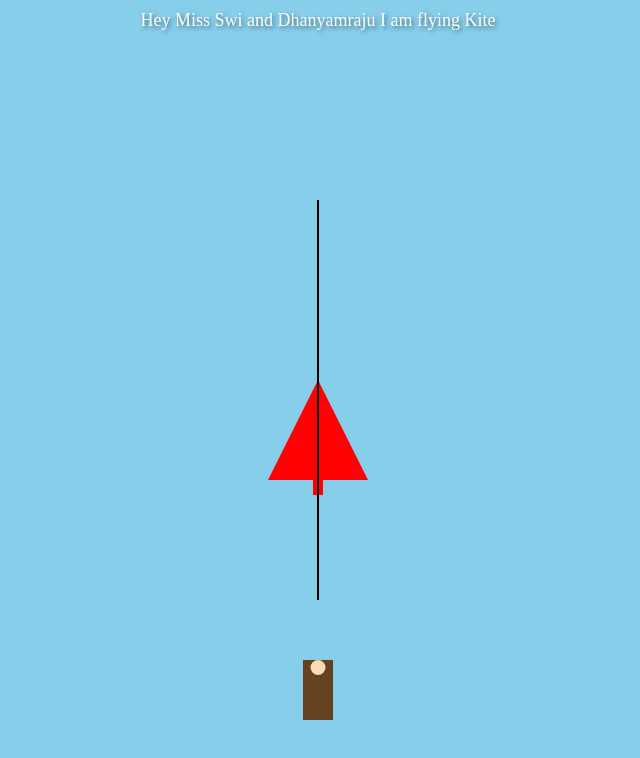
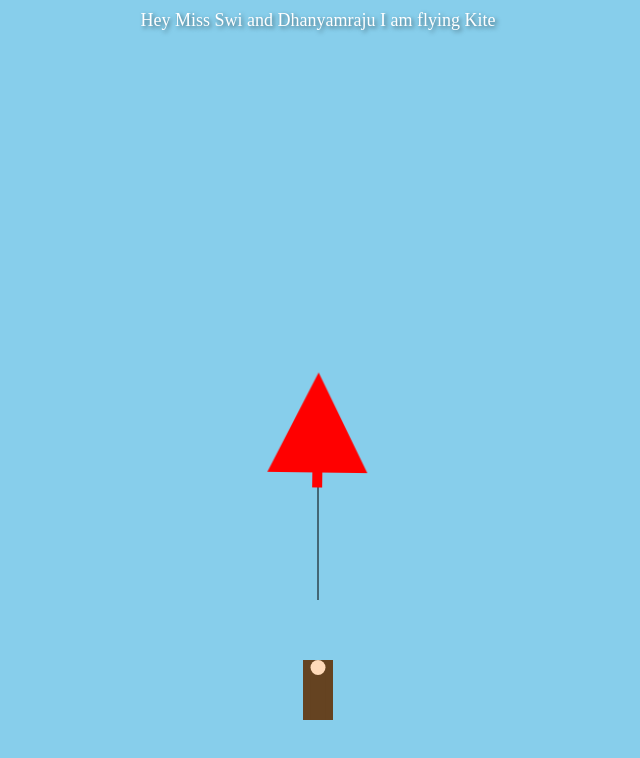
Before and after one commit to xenon1919/Kite-Flying, a plain HTML site: page index.html in a window 1280 px wide. Shown: the whole page, without its empty margins (322-962 px from the left). Drawn offline with Linux system fonts and the light colour scheme.

Commit message:
Update index.html

```diff
--- a/index.html
+++ b/index.html
@@ -59,14 +59,14 @@
             bottom: 10%;
             left: 50%;
             transform: translateX(-50%);
-            width: 30px; /* Further reduced width */
-            height: 60px; /* Further reduced height */
+            width: 30px;
+            height: 60px;
             background: #654321;
         }
 
         .person .head {
-            width: 15px; /* Further reduced width */
-            height: 15px; /* Further reduced height */
+            width: 15px;
+            height: 15px;
             background: peachpuff;
             border-radius: 50%;
             position: absolute;
@@ -76,23 +76,13 @@
         }
 
         .person .body {
-            width: 15px; /* Further reduced width */
-            height: 45px; /* Further reduced height */
+            width: 15px;
+            height: 45px;
             background: #654321;
             position: absolute;
             top: 15px;
             left: 50%;
             transform: translateX(-50%);
-        }
-
-        .string {
-            position: absolute;
-            bottom: 25%;
-            left: 50%;
-            transform: translateX(-50%);
-            width: 2px;
-            height: 50%;
-            background: black;
         }
 
         .quote {
@@ -126,11 +116,43 @@
                 <div class="tail-segment"></div>
             </div>
         </div>
-        <div class="string"></div>
         <div class="person">
             <div class="head"></div>
             <div class="body"></div>
         </div>
+        <canvas id="string" width="800" height="600"></canvas>
     </div>
+    <script>
+        const kite = document.querySelector('.kite');
+        const stringCanvas = document.getElementById('string');
+        const ctx = stringCanvas.getContext('2d');
+
+        function drawString() {
+            const kiteRect = kite.getBoundingClientRect();
+            const kiteX = kiteRect.left + kiteRect.width / 2;
+            const kiteY = kiteRect.top + kiteRect.height;
+            const personX = window.innerWidth / 2;
+            const personY = window.innerHeight * 0.9;
+
+            ctx.clearRect(0, 0, stringCanvas.width, stringCanvas.height);
+            ctx.beginPath();
+            ctx.moveTo(personX, personY);
+            ctx.lineTo(kiteX, kiteY);
+            ctx.strokeStyle = 'black'; // Black thread color
+            ctx.lineWidth = 1; // Narrower line width
+            ctx.stroke();
+        }
+
+        window.addEventListener('resize', () => {
+            stringCanvas.width = window.innerWidth;
+            stringCanvas.height = window.innerHeight;
+            drawString();
+        });
+
+        window.addEventListener('scroll', drawString);
+
+        setInterval(drawString, 50);
+        drawString(); // Initial draw
+    </script>
 </body>
 </html>
```
